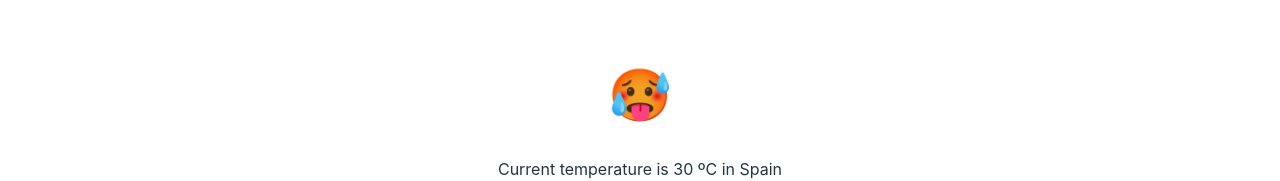
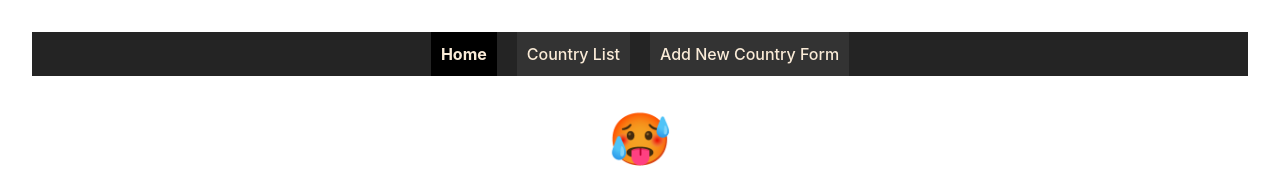
Before and after one commit to juanandma/eoi-e2e-frontend, a React (Vite) app: page / in a window 1280 px wide. Shown: the top 181 px of the page. Built offline with nearby package versions, Linux system fonts and the light colour scheme; no server answers.

Commit message:
delete unused tests, fix styles and add new components to app

```diff
--- a/src/App.css
+++ b/src/App.css
@@ -21,3 +21,41 @@ main {
   max-width: 500px;
   margin: 0 auto;
 }
+
+
+.header {
+  background-color: #242424;
+  display: flex;
+  justify-content: center;
+  margin-bottom: 20px;
+}
+
+.header__button {
+  background-color: #333;
+  padding: 10px;
+  margin: 0 10px;
+  color: antiquewhite;
+  text-decoration: none;
+}
+
+.header__button.active {
+  background-color: black;
+  font-weight:bolder;
+}
+
+.countryList {
+  display: flex;
+  flex-direction: column;
+  gap: 16px;
+  max-width: 66%;
+  margin: 0 auto;
+}
+
+.countryListItem {
+  list-style-type: none;
+  margin-top: 30px;
+}
+
+.deleteButton {
+  margin-left: min(max(10px, 15px), 20px);
+}
--- a/src/App.jsx
+++ b/src/App.jsx
@@ -1,17 +1,20 @@
+import React from "react";
 import "./App.css";
 import { BrowserRouter, Route, Routes } from "react-router-dom";
 import HomeView from "./views/HomeView.jsx";
 import CountryView from "./views/CountryView.jsx";
-import { NewCountryForm } from "./components/NewCountryForm";
+import FormView from "./views/FormView.jsx";
+import Header from "./components/Header";
 
 export const App = () => {
   return (
     <div className="App">
       <BrowserRouter>
+        <Header />
         <Routes>
           <Route path="/" element={<HomeView />} />
           <Route path="/list" element={<CountryView />} />
-          <Route path="/form" element={<NewCountryForm />} />
+          <Route path="/form" element={<FormView />} />
         </Routes>
       </BrowserRouter>
     </div>
```
Also changed, not shown: 1 other file (tests, documents, lock files or other folders).
